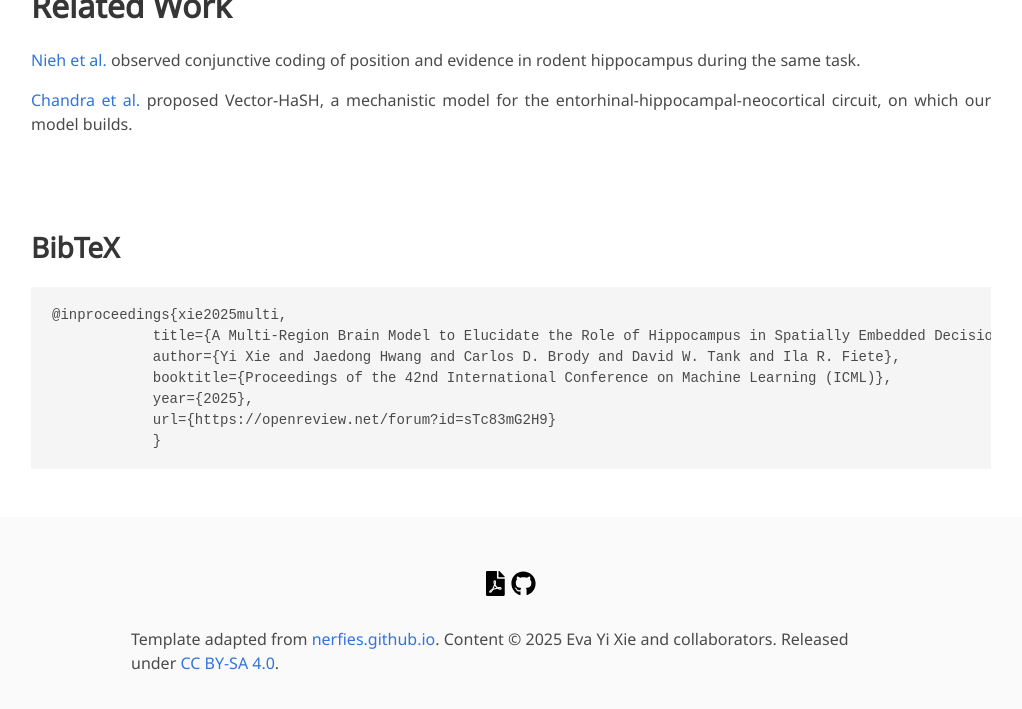
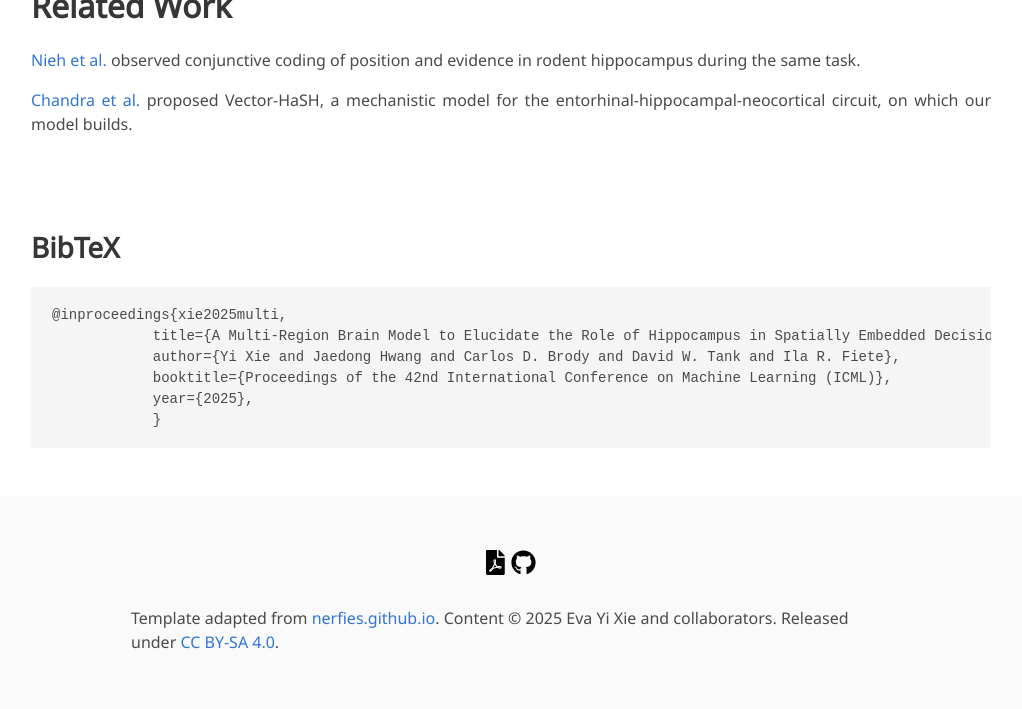
Before and after one commit to minzsiure/minzsiure.github.io, a Jekyll site: the page multiregion-brain-model/index.html, which Jekyll copies as it is, in a window 1280 px wide and 900 px high, scrolled down 5381 px, cut to the strip 129-838 px from the top of the window. Shown: the whole strip, without its empty margins (129-1151 px from the left). Built offline with Jekyll 4.4.1, drawn with Linux system fonts in a browser that asks for light colours; nearby versions of some CDN libraries; some web fonts are replaced; library files that are not in the unit come from our copies; a style sheet for code colours, icons or effects is not loaded.

Commit message:
removed url

```diff
--- a/multiregion-brain-model/index.html
+++ b/multiregion-brain-model/index.html
@@ -588,7 +588,6 @@
             author={Yi Xie and Jaedong Hwang and Carlos D. Brody and David W. Tank and Ila R. Fiete},
             booktitle={Proceedings of the 42nd International Conference on Machine Learning (ICML)},
             year={2025},
-            url={https://openreview.net/forum?id=sTc83mG2H9}
             }</code></pre>
         </div>
     </section>
```
